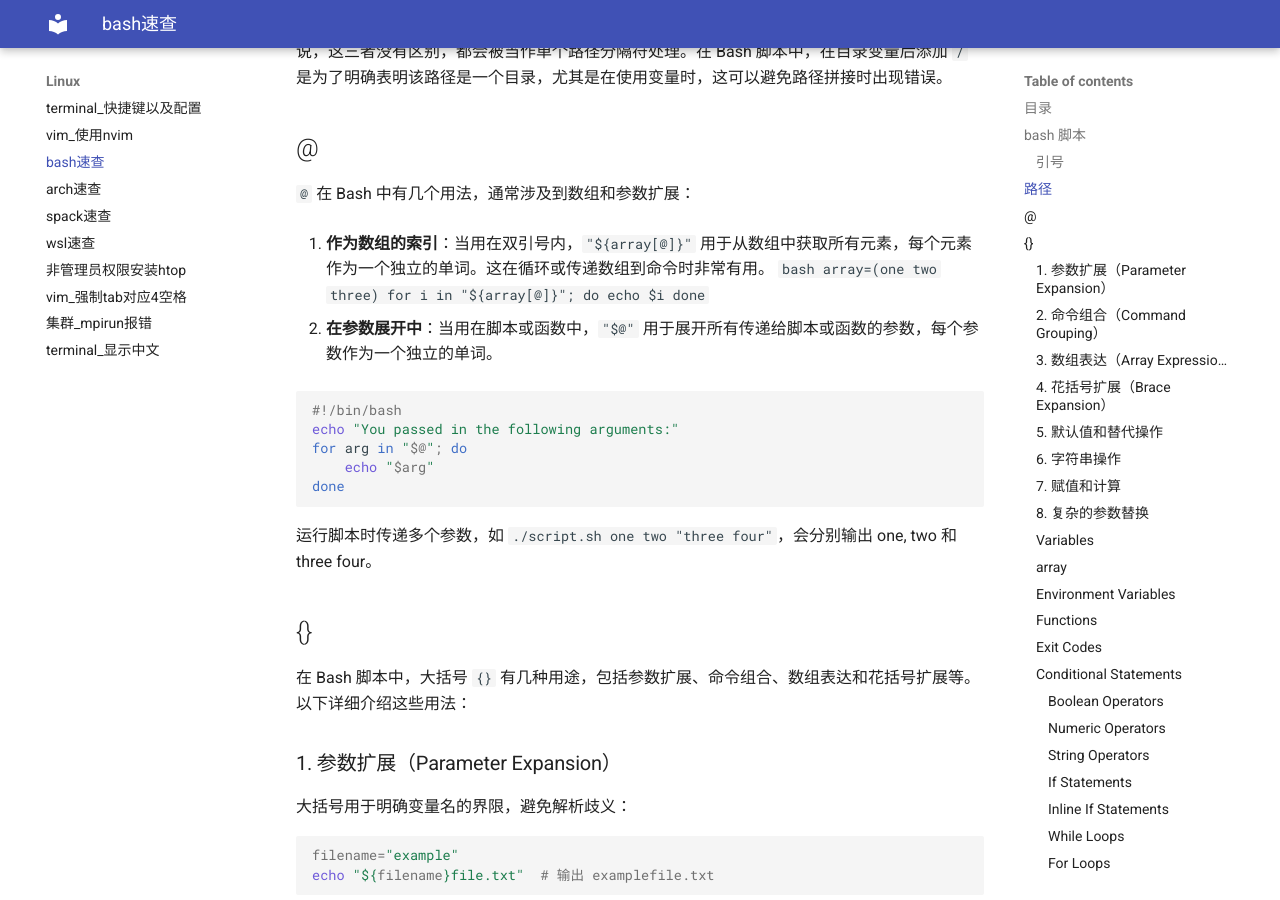
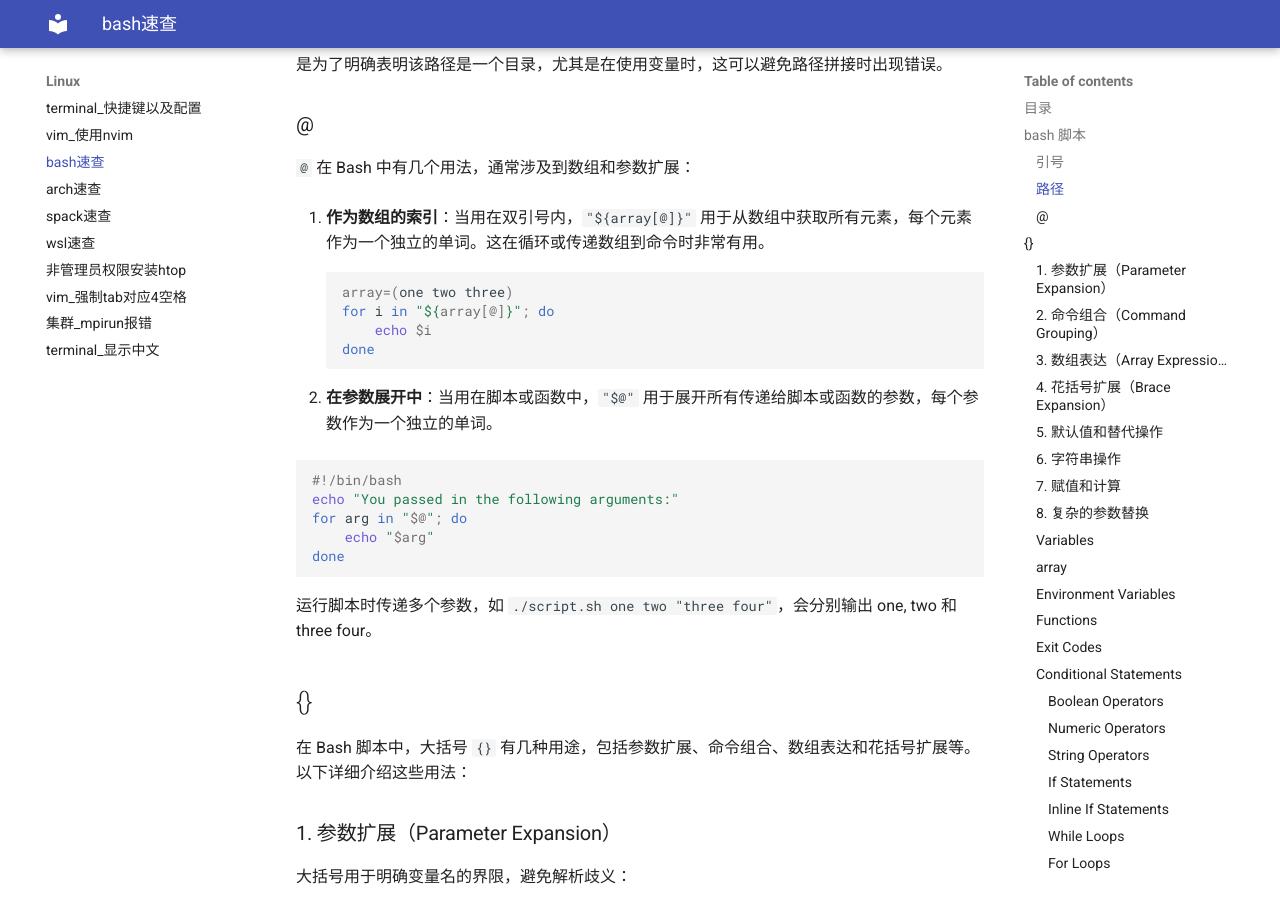
Before and after one commit to ymma98/technotes, an MkDocs documentation site: the page built from docs/Linux/bash速查.md, in a window 1280 px wide and 900 px high, scrolled down 1795 px. Built offline with MkDocs 1.6.1 and Material for MkDocs 9.7.7, drawn with Linux system fonts in a browser that asks for light colours.

````diff
--- a/docs/Linux/bash速查.md
+++ b/docs/Linux/bash速查.md
@@ -37,21 +37,21 @@
     -   单引号内的所有字符都会失去其特殊意义，被当作普通字符处理。变量不会展开，命令替换不会执行。
     -   示例：`echo '$HOME'` 会字面输出字符串 `$HOME`。
 
-## 路径
+### 路径
 
 在 UNIX 和类 UNIX 系统中，多个连续的斜杠（如 `//`）被视为单个斜杠（`/`），对大多数操作来说，这三者没有区别，都会被当作单个路径分隔符处理。在 Bash 脚本中，在目录变量后添加 `/` 是为了明确表明该路径是一个目录，尤其是在使用变量时，这可以避免路径拼接时出现错误。
 
-## @
+### @
 
 `@` 在 Bash 中有几个用法，通常涉及到数组和参数扩展：
 
 1.  **作为数组的索引**：当用在双引号内，`"${array[@]}"` 用于从数组中获取所有元素，每个元素作为一个独立的单词。这在循环或传递数组到命令时非常有用。
- ```bash
+```bash
 array=(one two three)
 for i in "${array[@]}"; do
     echo $i
 done
- ```
+```
 
 2.  **在参数展开中**：当用在脚本或函数中，`"$@"` 用于展开所有传递给脚本或函数的参数，每个参数作为一个独立的单词。
 
````
Also changed, not shown: other parts of docs/Linux/bash速查.md (+1 -1 lines).
